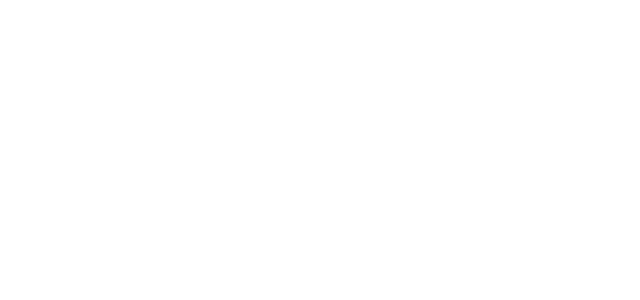
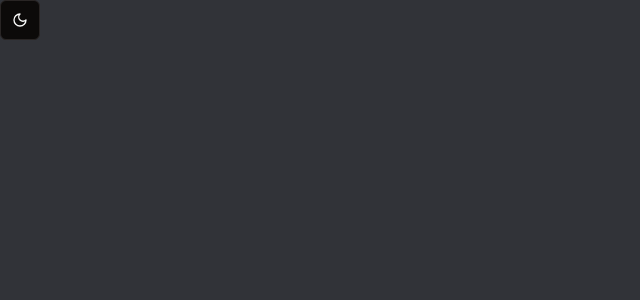
Before and after one commit to samarthchouhan07/teammate, a Next.js app: page / in a window 1280 px wide. Shown: the top 300 px of the page, without its empty margins (0-640 px from the left). Built offline with nearby package versions, Linux system fonts and the light colour scheme.

Commit message:
dark and light mode done

```diff
--- a/app/(main)/(routes)/page.tsx
+++ b/app/(main)/(routes)/page.tsx
@@ -1,9 +1,11 @@
+import { ModeToggle } from "@/components/mode-toggle";
 import { UserButton } from "@clerk/nextjs";
 
 export default function Home() {
   return (
-    <div>
+    <div className="">
       <UserButton />
+      <ModeToggle />
     </div>
   );
 }
--- a/app/layout.tsx
+++ b/app/layout.tsx
@@ -1,13 +1,9 @@
 import type { Metadata } from "next";
 import "./globals.css";
 import { Open_Sans } from "next/font/google";
-import {
-  ClerkProvider,
-  SignInButton,
-  SignedIn,
-  SignedOut,
-  UserButton
-} from '@clerk/nextjs'
+import { ClerkProvider } from "@clerk/nextjs";
+import { ThemeProvider } from "@/components/providers/theme-provider";
+import { cn } from "@/lib/utils";
 
 const font = Open_Sans({
   subsets: ["latin"],
@@ -26,9 +22,20 @@ export default function RootLayout({
 }) {
   return (
     <ClerkProvider afterSignOutUrl={"/sign-in"}>
-    <html lang="en">
-      <body className={font.className}>{children}</body>
-    </html>
+      <html lang="en" suppressHydrationWarning>
+        <body className={cn(font.className,
+          "bg-white dark:bg-[#313338]"
+        )}>
+          <ThemeProvider
+            attribute="class"
+            defaultTheme="dark"
+            enableSystem={false}
+            storageKey="teammate-theme"
+          >
+            {children}
+          </ThemeProvider>
+        </body>
+      </html>
     </ClerkProvider>
   );
 }
--- /dev/null
+++ b/components/mode-toggle.tsx
@@ -0,0 +1,37 @@
+"use client";
+
+import * as React from "react";
+import { Moon, Sun } from "lucide-react";
+import { useTheme } from "next-themes";
+
+import { Button } from "@/components/ui/button";
+import {
+  DropdownMenu,
+  DropdownMenuContent,
+  DropdownMenuItem,
+  DropdownMenuTrigger,
+} from "@/components/ui/dropdown-menu";
+
+export function ModeToggle() {
+  const { setTheme } = useTheme();
+
+  return (
+    <DropdownMenu>
+      <DropdownMenuTrigger asChild>
+        <Button variant="outline" size="icon">
+          <Sun className="h-[1.2rem] w-[1.2rem] rotate-0 scale-100 transition-all dark:-rotate-90 dark:scale-0" />
+          <Moon className="absolute h-[1.2rem] w-[1.2rem] rotate-90 scale-0 transition-all dark:rotate-0 dark:scale-100" />
+          <span className="sr-only">Toggle theme</span>
+        </Button>
+      </DropdownMenuTrigger>
+      <DropdownMenuContent align="end">
+        <DropdownMenuItem onClick={() => setTheme("light")}>
+          Light
+        </DropdownMenuItem>
+        <DropdownMenuItem onClick={() => setTheme("dark")}>
+          Dark
+        </DropdownMenuItem>
+      </DropdownMenuContent>
+    </DropdownMenu>
+  );
+}
--- /dev/null
+++ b/components/providers/theme-provider.tsx
@@ -0,0 +1,9 @@
+"use client"
+
+import * as React from "react"
+import { ThemeProvider as NextThemesProvider } from "next-themes"
+import { type ThemeProviderProps } from "next-themes/dist/types"
+
+export function ThemeProvider({ children, ...props }: ThemeProviderProps) {
+  return <NextThemesProvider {...props}>{children}</NextThemesProvider>
+}
```
